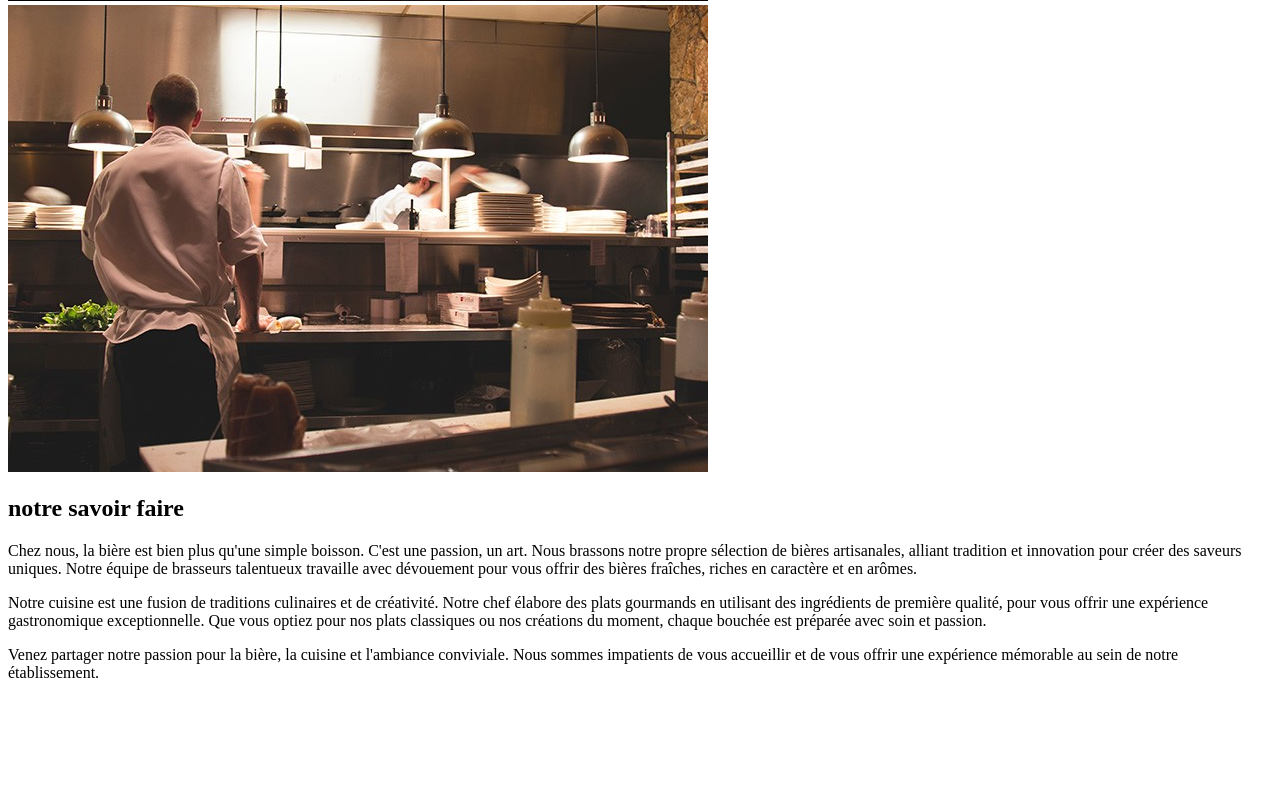
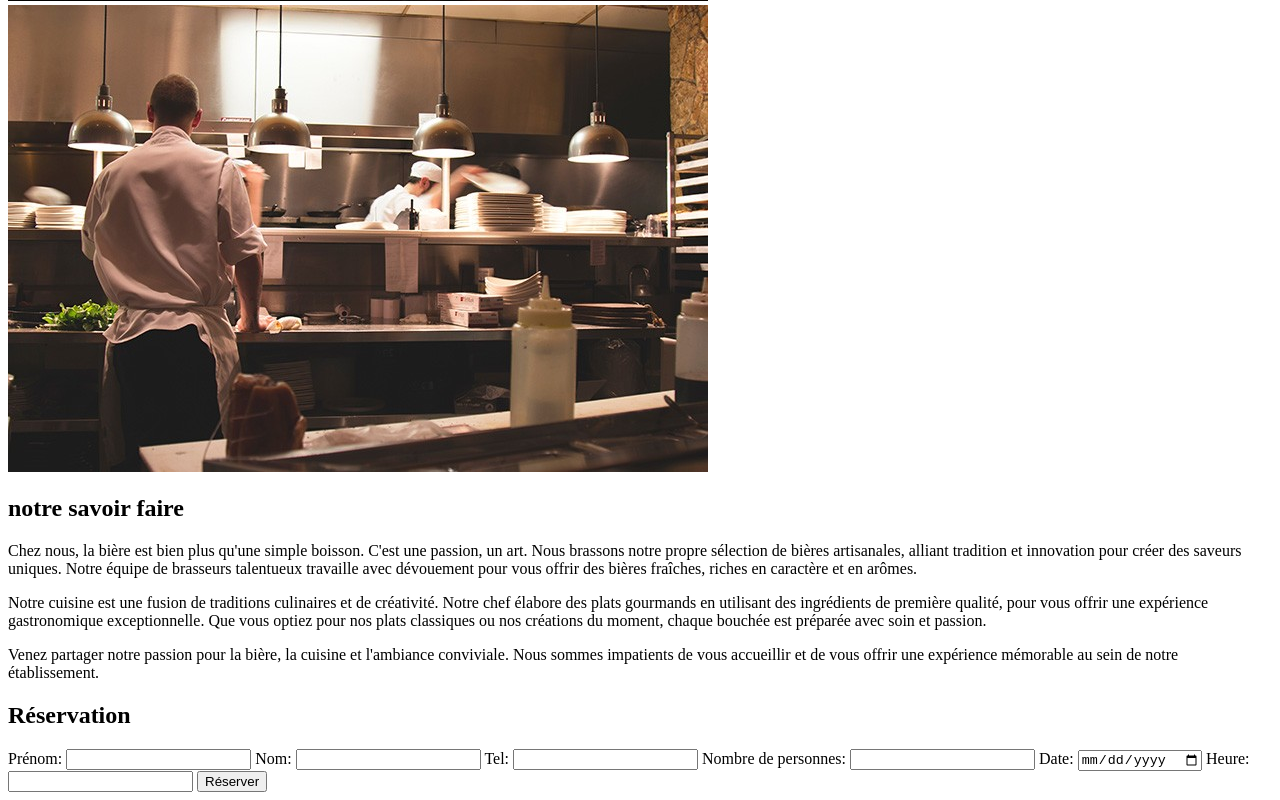
Before and after one commit to salomezzz/restaurant, a plain HTML site: page index.html in a window 1280 px wide. Shown: the part 5276-6076 px from the top of the page. Before the commit the page ends 5974 px from the top, so only its background shows below. Drawn offline with Linux system fonts and the light colour scheme.

Commit message:
Update index.html
added reservation form

```diff
--- a/index.html
+++ b/index.html
@@ -46,6 +46,21 @@
         </div>
 
     </main>
-
+    <h2>Réservation</h2>
+    <form action="reservations">
+        <label for="surname">Prénom:</label>
+        <input type="text" id="surname">
+        <label for="name">Nom:</label>
+        <input type="text" id="name">
+        <label for="ph_num">Tel:</label>
+        <input type="text" id="ph_num">
+        <label for="nb_peps">Nombre de personnes:</label>
+        <input type="text" id="nb_peps">
+        <label for="date">Date:</label>
+        <input type="date" id="date">
+        <label for="time">Heure:</label>
+        <input type="text" id="time">
+        <input type="submit" value="Réserver">
+    </form>
 </body>
 </html>
```
